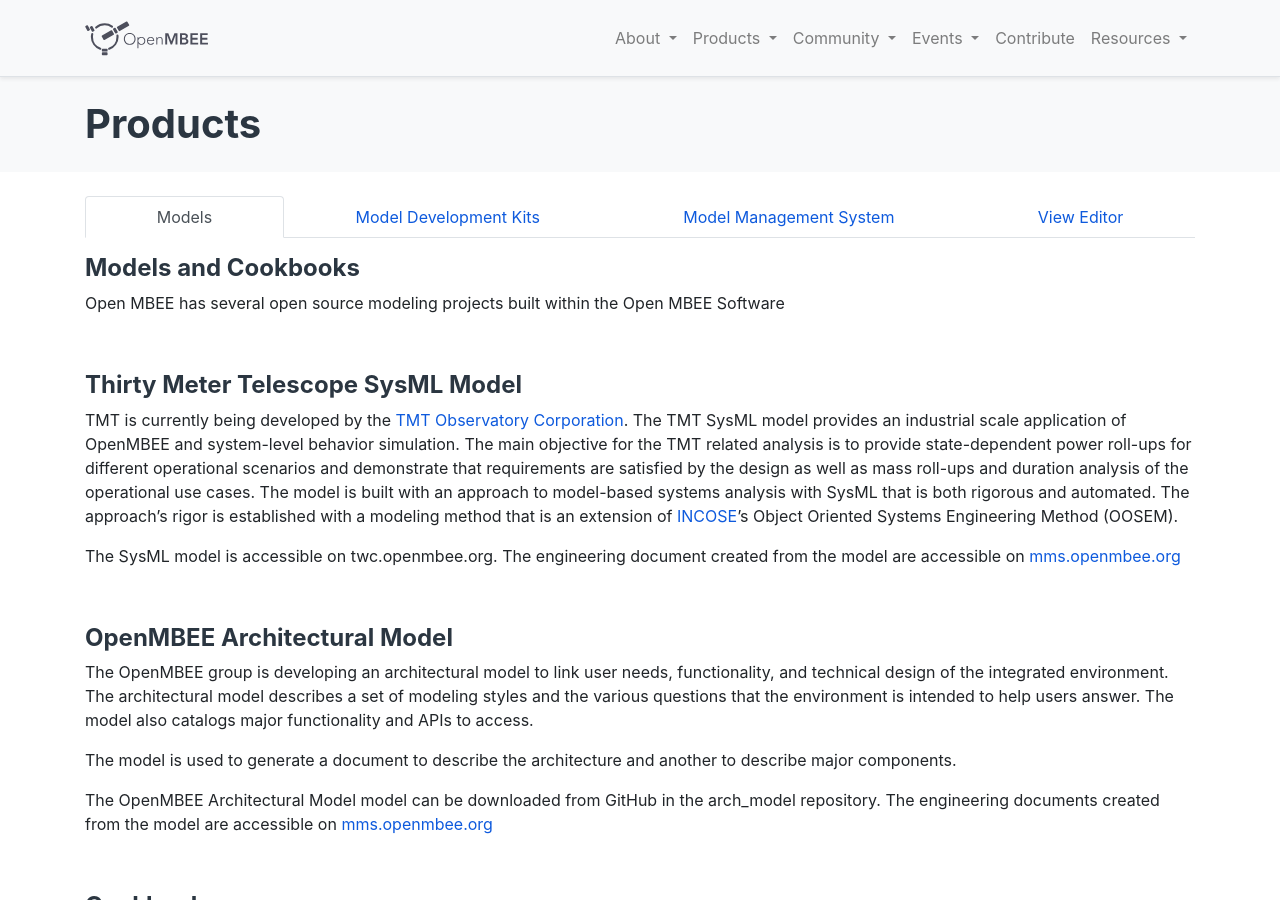
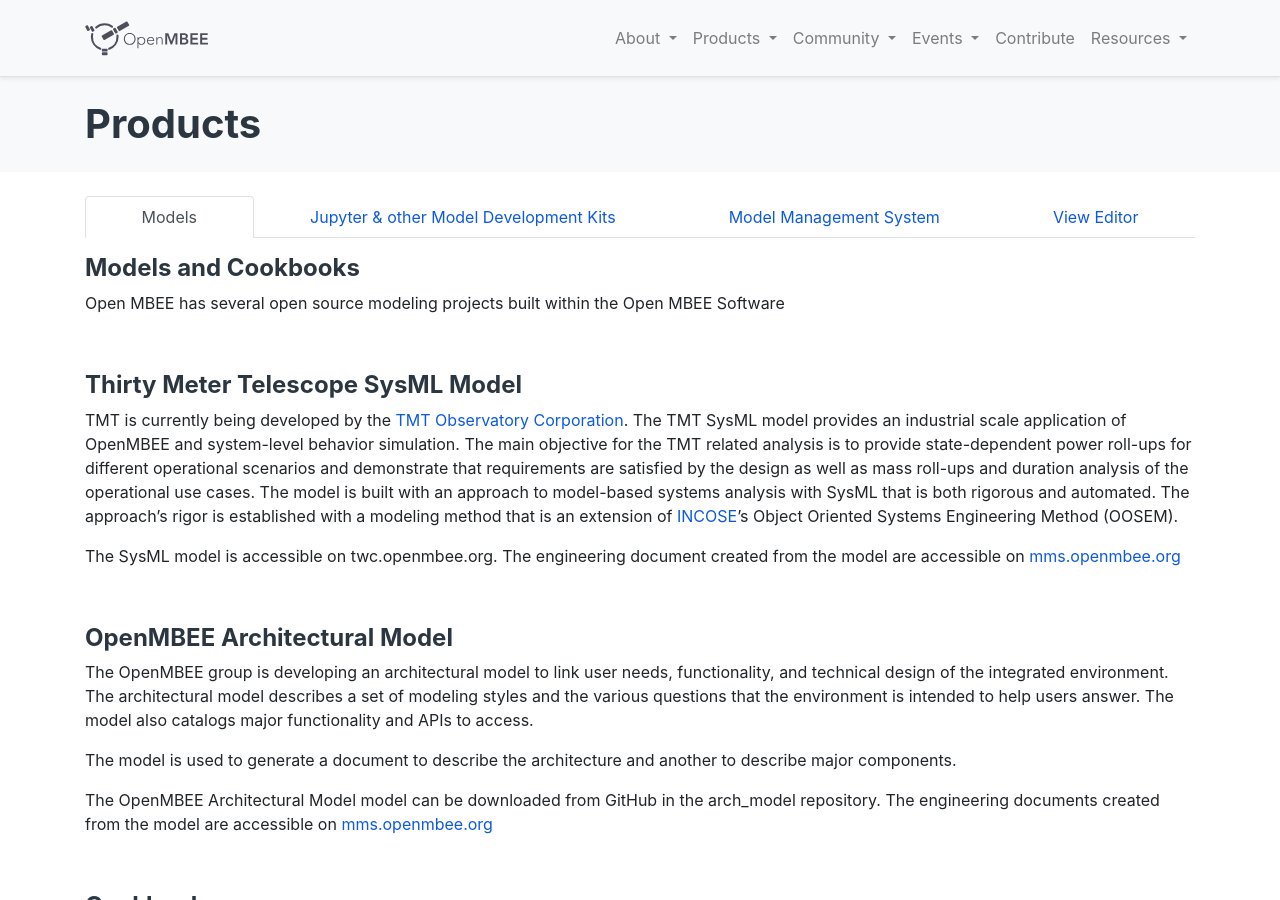
Before and after one commit to Open-MBEE/open-mbee.github.io, a Jekyll site: the page built from pages/products.html, in a window 1280 px wide and 900 px high. Built offline with Jekyll 4.4.1, drawn with Linux system fonts in a browser that asks for light colours.

Commit message:
OMBEE-11 Label MDK tab with Jupyter

```diff
--- a/pages/products.html
+++ b/pages/products.html
@@ -6,7 +6,7 @@
   <!-- Nav tabs -->
   <ul class="nav nav-tabs nav-fill" role="tablist">
     <li class="nav-item"><a class="nav-link active" href="#cookbooks" aria-controls="cookbooks" role="tab" data-toggle="tab">Models</a></li>
-    <li class="nav-item"><a class="nav-link" href="#mdk" aria-controls="mdk" role="tab" data-toggle="tab">Model Development Kits</a></li>
+    <li class="nav-item"><a class="nav-link" href="#mdk" aria-controls="mdk" role="tab" data-toggle="tab">Jupyter & other Model Development Kits</a></li>
     <li class="nav-item"><a class="nav-link" href="#mms" aria-controls="mms" role="tab" data-toggle="tab">Model Management System</a></li>
     <li class="nav-item"><a class="nav-link" href="#ve" aria-controls="ve" role="tab" data-toggle="tab">View Editor</a></li>
   </ul>
```
